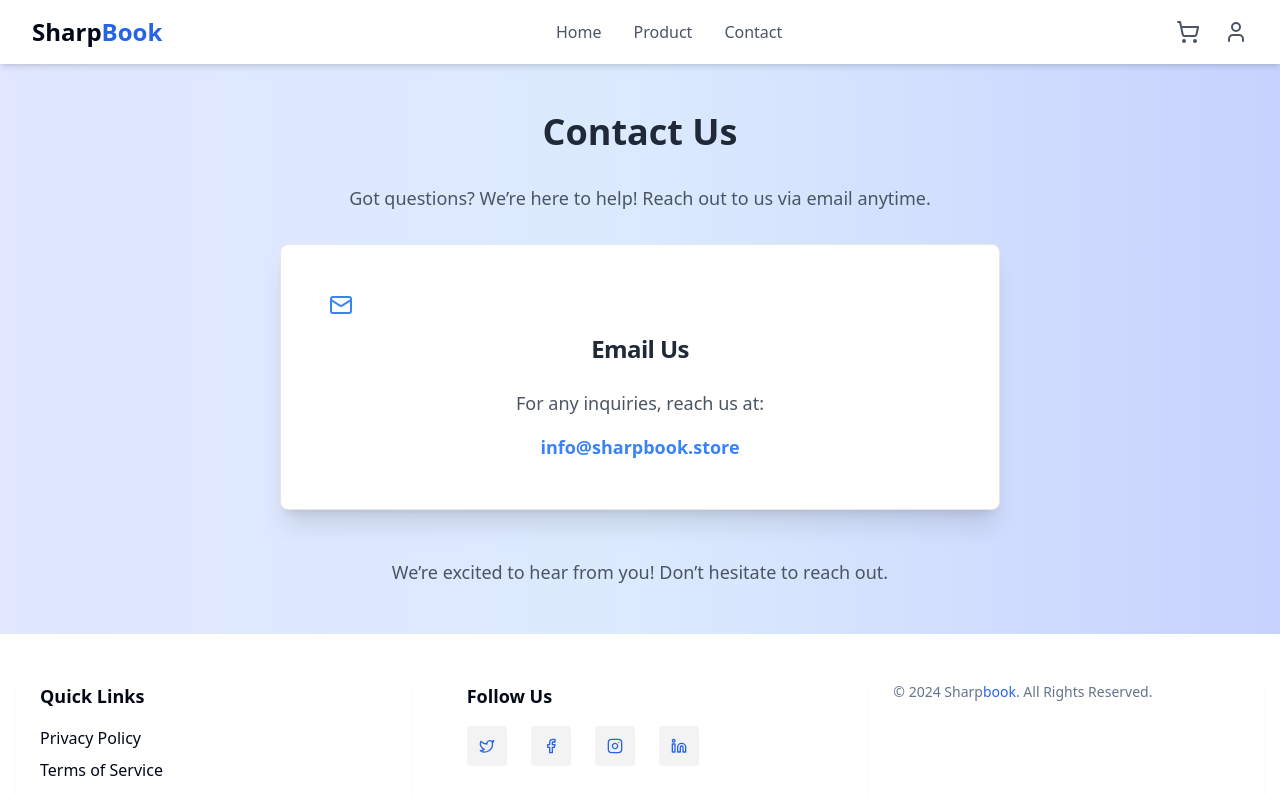
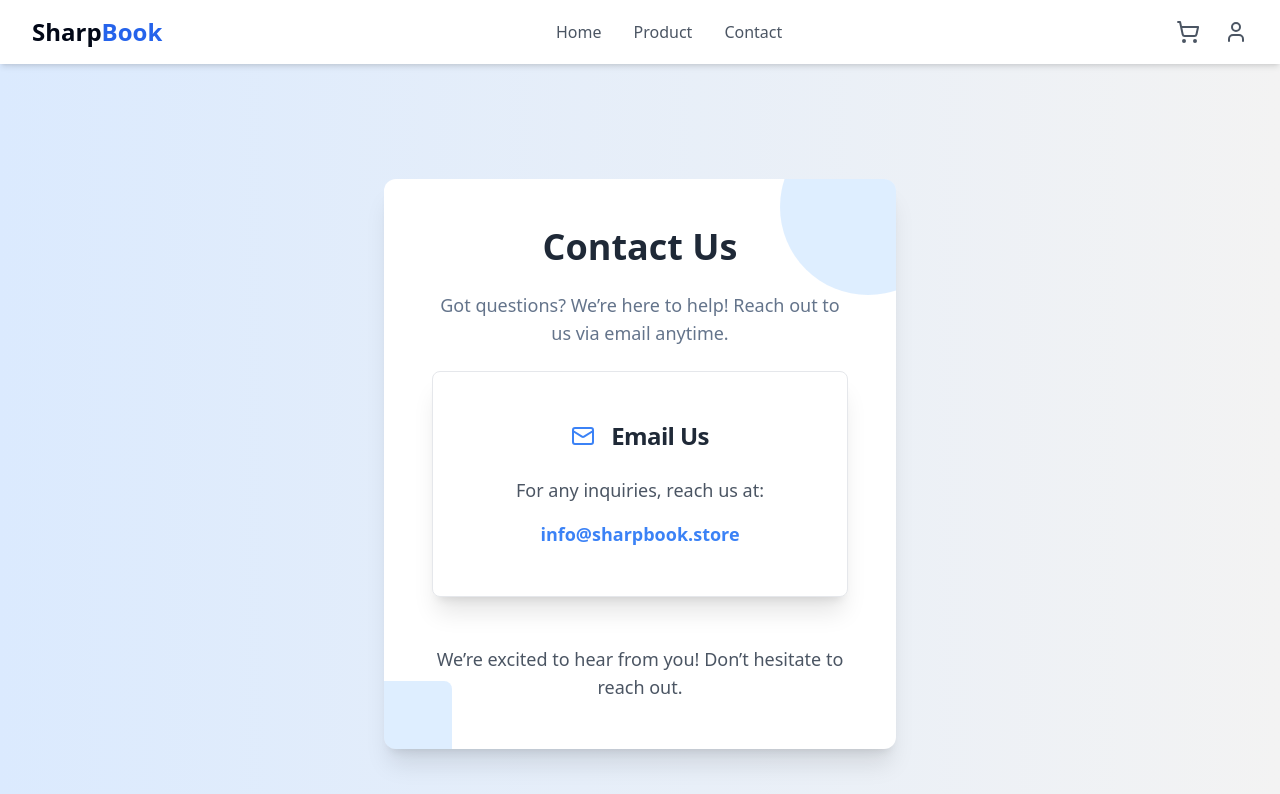
Before and after one commit to Yves-Developer/YvesPay, a Next.js app: page /contact in a window 1280 px wide. Shown: the top 794 px of the page. Built offline with nearby package versions, Linux system fonts and the light colour scheme.

Commit message:
[***Conat page ***]

```diff
--- a/app/contact/page.js
+++ b/app/contact/page.js
@@ -1,30 +1,27 @@
-/** @format */
-
 import React from "react";
-import { Mail } from "lucide-react"; // Lucide Mail icon
+import { Mail } from "lucide-react";
 import { Card, CardHeader, CardTitle, CardContent } from "@/components/ui/card"; // Assuming you have ShadCN Card components
 
 const ContactPage = () => {
   return (
-    <section className="bg-gradient-to-r from-indigo-100 via-blue-100 to-indigo-200 py-12">
-      <div className="max-w-3xl mx-auto px-6">
-        <h2 className="text-4xl font-extrabold text-center text-gray-800 mb-8">
-          Contact Us
-        </h2>
+    <section className="min-h-screen flex justify-center items-center bg-gradient-to-r from-blue-100 to-[#f3f3f3]">
+      <div className="relative p-8 md:p-12 max-w-lg bg-white rounded-xl shadow-xl overflow-hidden w-full">
+        <div className="absolute top-[-60px] right-[-60px] w-44 h-44 rounded-full bg-blue-300 opacity-30"></div>
+        <div className="absolute bottom-[-60px] left-[-60px] w-32 h-32 rounded-lg bg-blue-300 opacity-30"></div>
 
-        <div className="text-center mb-8">
-          <p className="text-lg text-gray-600">
+        <div className="text-center">
+          <h2 className="text-4xl font-semibold text-gray-800 mb-6">
+            Contact Us
+          </h2>
+          <p className="text-lg text-muted-foreground mb-6">
             Got questions? We’re here to help! Reach out to us via email anytime.
           </p>
-        </div>
 
-        {/* Responsive Grid */}
-        <div className="grid sm:grid-cols-1 gap-8">
           {/* Contact Card: Email */}
-          <Card className="text-center p-6 bg-white shadow-xl rounded-lg transform transition-all hover:scale-105 hover:shadow-2xl hover:bg-indigo-50 duration-300 ease-in-out">
+          <Card className="text-center p-6 bg-white shadow-xl rounded-lg transform transition-all hover:scale-105 hover:shadow-2xl hover:bg-indigo-50 duration-300 ease-in-out mb-8">
             <CardHeader>
-              <CardTitle className="text-2xl font-semibold text-gray-800">
-                <Mail className="text-5xl mb-4 text-blue-500 transition-all transform hover:scale-110 hover:text-blue-600 duration-200" />
+              <CardTitle className="text-2xl font-semibold text-gray-800 flex justify-center items-center">
+                <Mail className="text-5xl mr-4 text-blue-500 transition-all transform hover:scale-110 hover:text-blue-600 duration-200" />
                 Email Us
               </CardTitle>
             </CardHeader>
@@ -40,12 +37,12 @@ const ContactPage = () => {
               </a>
             </CardContent>
           </Card>
-        </div>
 
-        <div className="text-center mt-12">
-          <p className="text-lg text-gray-600">
-            We’re excited to hear from you! Don’t hesitate to reach out.
-          </p>
+          <div className="text-center mt-12">
+            <p className="text-lg text-gray-600">
+              We’re excited to hear from you! Don’t hesitate to reach out.
+            </p>
+          </div>
         </div>
       </div>
     </section>
```
